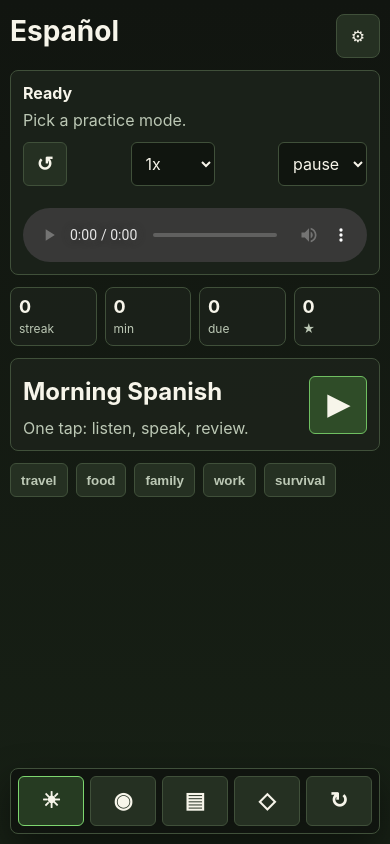
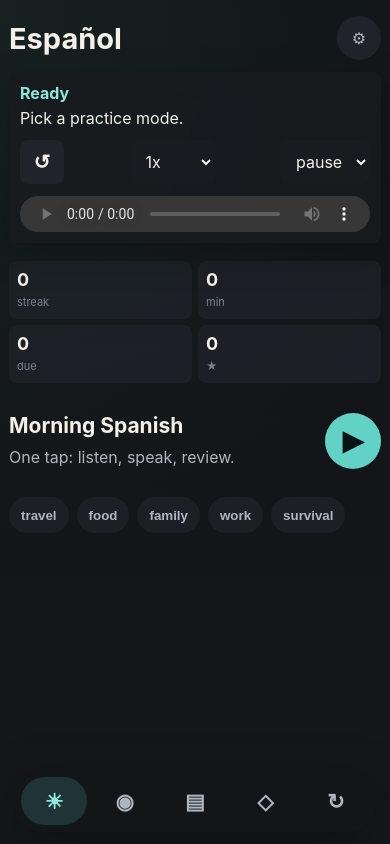
Before and after one commit to kadinelbak/homelab2, a FastAPI app: page / in a window 390 px wide. Run offline with FastAPI, Linux system fonts and the light colour scheme; data that the repository does not hold is empty; parts of the project's set-up code (start-up, migrations or seed data) failed here and were passed over.

Commit message:
Polish Spanish Coach mobile UI

```diff
--- a/phase3-ai-gaming/spanish-coach/static/app.js
+++ b/phase3-ai-gaming/spanish-coach/static/app.js
@@ -301,21 +301,20 @@
 function renderStory(story) {
   const vocab = (story.vocabulary || []).map((item) => `<span class="chip">${item.spanish} = ${item.english}</span>`).join("");
   const questions = (story.questions || []).map((q) => `<li>${q}</li>`).join("");
-  const source = story.source ? `<p class="muted">Source: ${story.source}${story.generation_error ? " (" + story.generation_error + ")" : ""}</p>` : "";
+  const source = story.generation_error ? `<p class="source-line">Offline story mode</p>` : "";
+  const questionBlock = questions ? `<h3>Practice Questions</h3><ol>${questions}</ol>` : "";
   $("storyOutput").innerHTML = `
     <h2>${story.title}</h2>
     ${source}
     <p class="spanish">${story.spanish_text}</p>
     <p class="english">${story.english_text}</p>
     <div class="chips">${vocab}</div>
-    <h3>Practice Questions</h3>
-    <p class="muted">Answer these out loud after listening.</p>
-    <ol>${questions}</ol>
+    ${questionBlock}
     <div class="actions">
-      <button data-play-mode="sentence" class="primary icon-button" title="Clause loop" aria-label="Clause loop">▶</button>
-      <button data-play-mode="full" class="icon-button" title="Full story" aria-label="Full story">▸▸</button>
-      <button data-play-mode="shadow" class="icon-button" title="Shadowing" aria-label="Shadowing">◌</button>
-      <button data-play-mode="speak" class="icon-button" title="Pronunciation check" aria-label="Pronunciation check">🎙</button>
+      <button data-play-mode="sentence" class="primary icon-button" title="Clause loop" aria-label="Clause loop">&#9654;</button>
+      <button data-play-mode="full" class="icon-button" title="Full story" aria-label="Full story">&#9656;&#9656;</button>
+      <button data-play-mode="shadow" class="icon-button" title="Shadowing" aria-label="Shadowing">&#9675;</button>
+      <button data-play-mode="speak" class="icon-button" title="Pronunciation check" aria-label="Pronunciation check">&#9679;</button>
     </div>`;
   $("storyOutput").querySelectorAll("[data-play-mode]").forEach((button) => {
     button.addEventListener("click", async () => {
--- a/phase3-ai-gaming/spanish-coach/static/index.html
+++ b/phase3-ai-gaming/spanish-coach/static/index.html
@@ -3,7 +3,7 @@
 <head>
   <meta charset="utf-8">
   <meta name="viewport" content="width=device-width, initial-scale=1">
-  <meta name="theme-color" content="#111510">
+  <meta name="theme-color" content="#101214">
   <title>Spanish Coach</title>
   <link rel="stylesheet" href="/static/styles.css">
   <link rel="manifest" href="/static/manifest.webmanifest">
--- a/phase3-ai-gaming/spanish-coach/static/styles.css
+++ b/phase3-ai-gaming/spanish-coach/static/styles.css
@@ -1,13 +1,20 @@
 :root {
   color-scheme: dark;
-  --bg: #111510;
-  --panel: #1c221b;
-  --panel2: #253022;
-  --line: #40503a;
-  --text: #f7f5ea;
-  --muted: #bcc8b5;
-  --accent: #7dd66f;
-  --accent2: #f3c969;
+  --bg: #101214;
+  --surface: #181b1f;
+  --surface-soft: #20242a;
+  --surface-raised: #252a31;
+  --line: #353c45;
+  --text: #f5f1e8;
+  --muted: #aeb6bf;
+  --quiet: #79838f;
+  --accent: #62d2c6;
+  --accent-strong: #8fe7dd;
+  --accent-soft: rgba(98, 210, 198, 0.16);
+  --gold: #f0c96b;
+  --coral: #ef9475;
+  --danger: #ff9a8f;
+  --shadow: 0 18px 55px rgba(0, 0, 0, 0.32);
 }
 
 * { box-sizing: border-box; }
@@ -15,42 +22,71 @@
 body {
   margin: 0;
   min-height: 100vh;
-  background: linear-gradient(180deg, #111510 0%, #172015 100%);
+  background:
+    radial-gradient(circle at top left, rgba(98, 210, 198, 0.08), transparent 34rem),
+    linear-gradient(180deg, #101214 0%, #15181b 100%);
   color: var(--text);
   font-family: Inter, ui-sans-serif, system-ui, -apple-system, BlinkMacSystemFont, "Segoe UI", sans-serif;
 }
 
 main {
-  width: min(1120px, calc(100vw - 28px));
+  width: min(1040px, calc(100vw - 32px));
   margin: 0 auto;
-  padding: 20px 0 40px;
+  padding: 26px 0 56px;
 }
 
 header {
   display: flex;
   justify-content: space-between;
   gap: 18px;
-  align-items: end;
-  margin-bottom: 16px;
+  align-items: center;
+  margin-bottom: 18px;
 }
 
-h1 { margin: 0; font-size: 34px; letter-spacing: 0; }
-h2 { margin: 6px 0 12px; }
-h3 { margin: 14px 0 0; font-size: 18px; }
-p { margin: 7px 0 0; color: var(--muted); }
-.tagline { max-width: 22rem; }
+h1 {
+  margin: 0;
+  font-size: 32px;
+  letter-spacing: 0;
+}
+
+h2 {
+  margin: 0 0 12px;
+  font-size: 24px;
+  letter-spacing: 0;
+}
+
+h3 {
+  margin: 16px 0 6px;
+  color: var(--gold);
+  font-size: 15px;
+  letter-spacing: 0;
+}
+
+p {
+  margin: 7px 0 0;
+  color: var(--muted);
+  line-height: 1.5;
+}
+
+.tagline {
+  max-width: 22rem;
+  color: var(--quiet);
+}
 
 #health {
-  border: 1px solid var(--line);
-  padding: 8px 10px;
-  border-radius: 6px;
+  display: inline-flex;
+  align-items: center;
+  min-height: 36px;
+  padding: 7px 10px;
+  border-radius: 999px;
+  background: var(--surface-soft);
   color: var(--muted);
   white-space: nowrap;
 }
 
-#health.ready { color: var(--accent); }
-#health.warn { color: var(--accent2); }
-#health.offline { color: #ff8c7a; }
+#health.ready { color: var(--accent-strong); }
+#health.warn { color: var(--gold); }
+#health.offline { color: var(--danger); }
 
 .settings {
   position: relative;
@@ -61,26 +97,32 @@
   place-items: center;
   width: 44px;
   height: 44px;
-  border: 1px solid var(--line);
-  border-radius: 8px;
-  background: var(--panel2);
+  border: 0;
+  border-radius: 999px;
+  background: var(--surface-soft);
+  color: var(--muted);
   cursor: pointer;
   list-style: none;
+}
+
+.settings summary:hover {
+  color: var(--text);
+  background: var(--surface-raised);
 }
 
 .settings summary::-webkit-details-marker { display: none; }
 
 .settings-panel {
   position: absolute;
-  z-index: 10;
+  z-index: 30;
   right: 0;
-  top: calc(100% + 8px);
-  min-width: 230px;
+  top: calc(100% + 10px);
+  min-width: 250px;
   border: 1px solid var(--line);
   border-radius: 8px;
-  background: #121810;
+  background: #14171a;
   padding: 10px;
-  box-shadow: 0 18px 50px rgba(0, 0, 0, 0.36);
+  box-shadow: var(--shadow);
 }
 
 #tokenInput {
@@ -90,65 +132,138 @@
 }
 
 nav {
-  display: flex;
-  flex-wrap: wrap;
+  display: inline-grid;
+  grid-template-columns: repeat(5, 44px);
   gap: 8px;
-  margin-bottom: 14px;
+  margin-bottom: 18px;
+  padding: 6px;
+  border-radius: 999px;
+  background: rgba(32, 36, 42, 0.86);
 }
 
 button {
-  border: 1px solid var(--line);
-  border-radius: 6px;
-  background: var(--panel2);
+  border: 0;
+  border-radius: 8px;
+  background: var(--surface-soft);
   color: var(--text);
-  min-height: 40px;
+  min-height: 42px;
   padding: 9px 13px;
   font-weight: 700;
   cursor: pointer;
   touch-action: manipulation;
 }
 
-button:hover, button.active {
-  border-color: var(--accent);
-  background: #263b22;
+button:hover,
+button.active {
+  background: var(--accent-soft);
+  color: var(--accent-strong);
+}
+
+button:focus-visible,
+input:focus-visible,
+select:focus-visible,
+textarea:focus-visible,
+summary:focus-visible {
+  outline: 2px solid var(--accent);
+  outline-offset: 2px;
 }
 
 .primary {
-  background: #2f4c28;
-  border-color: #6fbf61;
+  background: var(--accent);
+  color: #071413;
 }
 
-.icon-button, .review-button {
+.primary:hover,
+.primary.active {
+  background: var(--accent-strong);
+  color: #071413;
+}
+
+.icon-button,
+.review-button,
+nav button {
   display: inline-grid;
   place-items: center;
+  width: 44px;
   min-width: 44px;
+  height: 44px;
   min-height: 44px;
-  padding: 8px 12px;
+  padding: 0;
   font-size: 20px;
   line-height: 1;
 }
 
+nav button {
+  border-radius: 999px;
+  background: transparent;
+  color: var(--muted);
+}
+
+.nav-label {
+  position: absolute;
+  width: 1px;
+  height: 1px;
+  padding: 0;
+  margin: -1px;
+  overflow: hidden;
+  clip: rect(0, 0, 0, 0);
+  white-space: nowrap;
+  border: 0;
+}
+
 .recording {
-  border-color: #ff8c7a;
-  color: #ffb3a8;
+  background: rgba(239, 148, 117, 0.18);
+  color: #ffc0ae;
 }
 
 .tab { display: none; }
 .tab.active { display: block; }
 
-.panel, .card {
+.panel {
+  margin-bottom: 16px;
+}
+
+.card,
+#storyOutput {
   border: 1px solid var(--line);
   border-radius: 8px;
-  background: rgba(28, 34, 27, 0.92);
-  padding: 14px;
-  margin-bottom: 12px;
+  background: rgba(24, 27, 31, 0.92);
+  padding: 18px;
+  margin-bottom: 14px;
+  box-shadow: 0 12px 34px rgba(0, 0, 0, 0.16);
+}
+
+#storyOutput:empty {
+  display: none;
 }
 
 .player {
+  position: sticky;
+  top: 12px;
+  z-index: 15;
   display: grid;
   grid-template-columns: minmax(0, 1fr) auto;
-  gap: 12px;
+  gap: 10px 12px;
   align-items: center;
+  margin-bottom: 18px;
+  padding: 12px;
+  border-radius: 8px;
+  background: rgba(24, 27, 31, 0.86);
+  backdrop-filter: blur(12px);
+  box-shadow: 0 12px 36px rgba(0, 0, 0, 0.22);
+}
+
+#queueTitle {
+  color: var(--accent-strong);
+}
+
+#queueNow {
+  max-width: 100%;
+  margin-top: 3px;
+  overflow: hidden;
+  color: var(--text);
+  text-overflow: ellipsis;
+  white-space: nowrap;
 }
 
 .player audio {
@@ -171,13 +286,13 @@
   display: grid;
   grid-template-columns: repeat(4, 1fr);
   gap: 8px;
-  margin-bottom: 12px;
+  margin-bottom: 18px;
 }
 
 .stats div {
-  border: 1px solid var(--line);
+  min-height: 66px;
   border-radius: 8px;
-  background: rgba(28, 34, 27, 0.8);
+  background: rgba(32, 36, 42, 0.74);
   padding: 10px;
 }
 
@@ -187,67 +302,98 @@
 }
 
 .stats span {
-  color: var(--muted);
+  color: var(--quiet);
   font-size: 12px;
 }
 
-.daily-hero, .split-head {
+.daily-hero,
+.split-head {
   display: flex;
   justify-content: space-between;
-  gap: 12px;
+  gap: 14px;
   align-items: center;
+  padding: 18px 0;
+}
+
+.daily-hero h2 {
+  margin-bottom: 4px;
 }
 
 .hero-play {
-  min-width: 64px;
-  min-height: 64px;
-  font-size: 28px;
+  width: 62px;
+  height: 62px;
+  min-width: 62px;
+  min-height: 62px;
+  border-radius: 999px;
+  font-size: 27px;
 }
 
 .topic-row {
   display: flex;
-  flex-wrap: wrap;
   gap: 8px;
-  margin-bottom: 12px;
+  margin: 4px 0 18px;
+  overflow-x: auto;
+  padding-bottom: 2px;
 }
 
 .topic-row button {
-  min-height: 34px;
-  padding: 7px 10px;
+  flex: 0 0 auto;
+  min-height: 36px;
+  border-radius: 999px;
+  background: rgba(32, 36, 42, 0.74);
   color: var(--muted);
+  padding: 7px 12px;
+}
+
+.topic-row button:hover {
+  color: var(--accent-strong);
 }
 
 .grid {
   display: grid;
-  grid-template-columns: repeat(auto-fit, minmax(180px, 1fr));
-  gap: 10px;
-  margin-bottom: 10px;
+  grid-template-columns: repeat(auto-fit, minmax(190px, 1fr));
+  gap: 12px;
+  margin-bottom: 12px;
 }
 
-label { color: var(--muted); font-size: 14px; }
+label {
+  color: var(--muted);
+  font-size: 13px;
+}
 
-textarea, input, select {
+textarea,
+input,
+select {
   width: 100%;
-  border: 1px solid var(--line);
-  border-radius: 6px;
-  background: #10150f;
+  border: 1px solid transparent;
+  border-radius: 8px;
+  background: var(--surface);
   color: var(--text);
-  padding: 11px;
+  padding: 12px;
   font: inherit;
   margin-top: 6px;
 }
 
+textarea,
+input {
+  border-color: rgba(255, 255, 255, 0.04);
+}
+
 textarea { resize: vertical; }
+
+select {
+  appearance: auto;
+}
 
 .actions {
   display: flex;
   flex-wrap: wrap;
   gap: 8px;
-  margin-top: 10px;
+  margin: 12px 0 16px;
 }
 
 .actions .primary:first-child {
-  min-width: 56px;
+  min-width: 44px;
 }
 
 .stack {
@@ -256,104 +402,182 @@
 }
 
 .muted { color: var(--muted); }
-.spanish { color: var(--accent); font-weight: 800; }
-.english { color: var(--accent2); }
-audio { width: 100%; margin-top: 10px; }
+
+.source-line {
+  color: var(--quiet);
+  font-size: 12px;
+}
+
+.spanish {
+  color: var(--text);
+  font-weight: 680;
+  line-height: 1.65;
+}
+
+.english {
+  color: var(--gold);
+  line-height: 1.6;
+}
+
+audio {
+  width: 100%;
+  height: 36px;
+  margin-top: 2px;
+}
 
 .chips {
   display: flex;
   flex-wrap: wrap;
   gap: 7px;
-  margin: 10px 0;
+  margin: 14px 0;
 }
 
 .chip {
-  border: 1px solid var(--line);
   border-radius: 999px;
-  background: #10150f;
-  color: var(--muted);
-  padding: 5px 9px;
-  font-size: 14px;
+  background: rgba(98, 210, 198, 0.1);
+  color: var(--accent-strong);
+  padding: 6px 10px;
+  font-size: 13px;
 }
 
-ol { padding-left: 22px; color: var(--muted); }
+ol {
+  padding-left: 22px;
+  color: var(--muted);
+}
+
 li { margin-bottom: 6px; }
 
-@media (max-width: 640px) {
-  body { padding-bottom: 78px; }
+@media (max-width: 700px) {
+  body { padding-bottom: 84px; }
+
   main {
-    width: min(100vw - 20px, 640px);
-    padding-top: 14px;
+    width: min(100vw - 22px, 640px);
+    padding-top: 16px;
   }
+
   header {
-    align-items: start;
+    align-items: center;
     margin-bottom: 12px;
   }
-  h1 { font-size: 28px; }
+
+  h1 { font-size: 29px; }
+  h2 { font-size: 21px; }
   .tagline { display: none; }
+
   .settings-panel {
     right: 0;
-    min-width: min(88vw, 260px);
+    min-width: min(88vw, 270px);
   }
+
   nav {
     position: fixed;
-    z-index: 20;
-    left: 10px;
-    right: 10px;
-    bottom: 10px;
+    z-index: 30;
+    left: 14px;
+    right: 14px;
+    bottom: 12px;
     display: grid;
     grid-template-columns: repeat(5, 1fr);
-    gap: 6px;
+    gap: 4px;
     margin: 0;
     padding: 7px;
-    border: 1px solid var(--line);
-    border-radius: 8px;
-    background: rgba(16, 21, 15, 0.94);
-    backdrop-filter: blur(10px);
-    box-shadow: 0 14px 36px rgba(0, 0, 0, 0.45);
+    border-radius: 999px;
+    background: rgba(20, 23, 26, 0.95);
+    backdrop-filter: blur(14px);
+    box-shadow: var(--shadow);
   }
+
   nav button {
+    width: auto;
     min-width: 0;
-    min-height: 50px;
-    padding: 7px;
-    font-size: 22px;
+    height: 48px;
+    min-height: 48px;
+    font-size: 21px;
   }
+
   .player {
-    position: sticky;
     top: 8px;
-    z-index: 15;
-    grid-template-columns: 1fr;
+    grid-template-columns: minmax(0, 1fr);
+    padding: 11px;
   }
+
   .player-controls {
     justify-content: space-between;
   }
+
+  .player-controls select {
+    min-width: 84px;
+  }
+
   .stats {
     grid-template-columns: repeat(4, minmax(0, 1fr));
+    gap: 6px;
   }
+
   .stats div {
+    min-height: 58px;
     padding: 8px;
   }
+
   .stats b {
     font-size: 18px;
   }
+
+  .stats span {
+    font-size: 11px;
+  }
+
   .daily-hero {
-    align-items: center;
+    padding: 12px 0;
   }
+
   .hero-play {
-    min-width: 58px;
-    min-height: 58px;
+    width: 56px;
+    height: 56px;
+    min-width: 56px;
+    min-height: 56px;
   }
-  .nav-label { display: none; }
+
   .grid {
+    grid-template-columns: 1fr;
+    gap: 9px;
+  }
+
+  #stories .grid {
     grid-template-columns: 1fr 1fr;
-    gap: 8px;
   }
+
   label { font-size: 12px; }
-  textarea, input, select {
+
+  textarea,
+  input,
+  select {
     min-height: 44px;
     padding: 10px;
   }
+
   #chatInput { min-height: 136px; }
-  .panel, .card { padding: 12px; }
-  .spanish, .english { line-height: 1.55; }
+
+  .card,
+  #storyOutput {
+    padding: 14px;
+  }
+
+  .spanish,
+  .english {
+    line-height: 1.58;
+  }
 }
+
+@media (max-width: 420px) {
+  main {
+    width: min(100vw - 18px, 420px);
+  }
+
+  #stories .grid {
+    grid-template-columns: 1fr;
+  }
+
+  .stats {
+    grid-template-columns: repeat(2, minmax(0, 1fr));
+  }
+}
--- a/phase3-ai-gaming/spanish-coach/static/sw.js
+++ b/phase3-ai-gaming/spanish-coach/static/sw.js
@@ -1,4 +1,4 @@
-const CACHE_NAME = "spanish-coach-shell-v2";
+const CACHE_NAME = "spanish-coach-shell-v3";
 const SHELL = ["/", "/static/styles.css", "/static/app.js", "/static/icon.svg", "/static/manifest.webmanifest"];
 
 self.addEventListener("install", (event) => {
```
